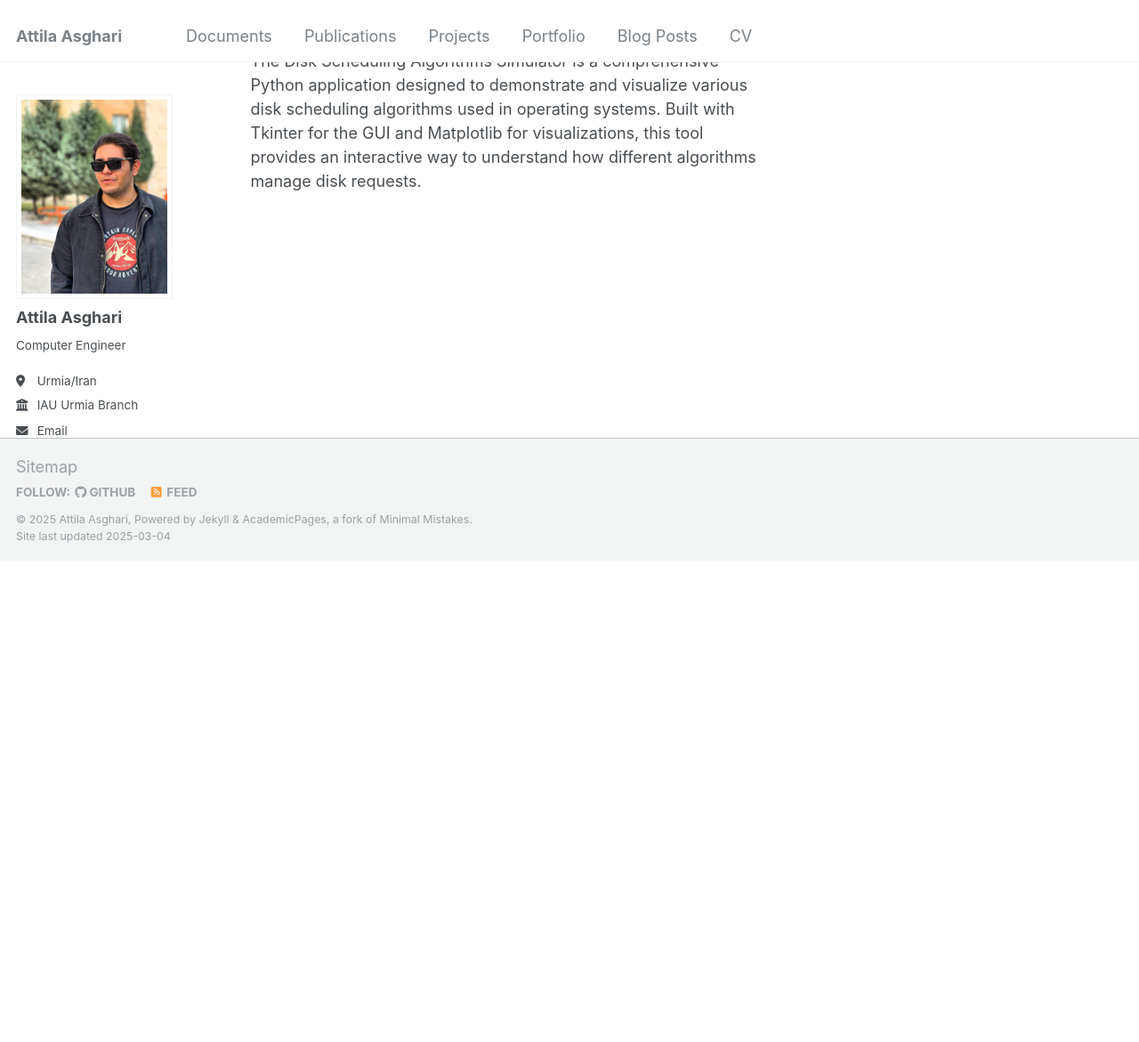
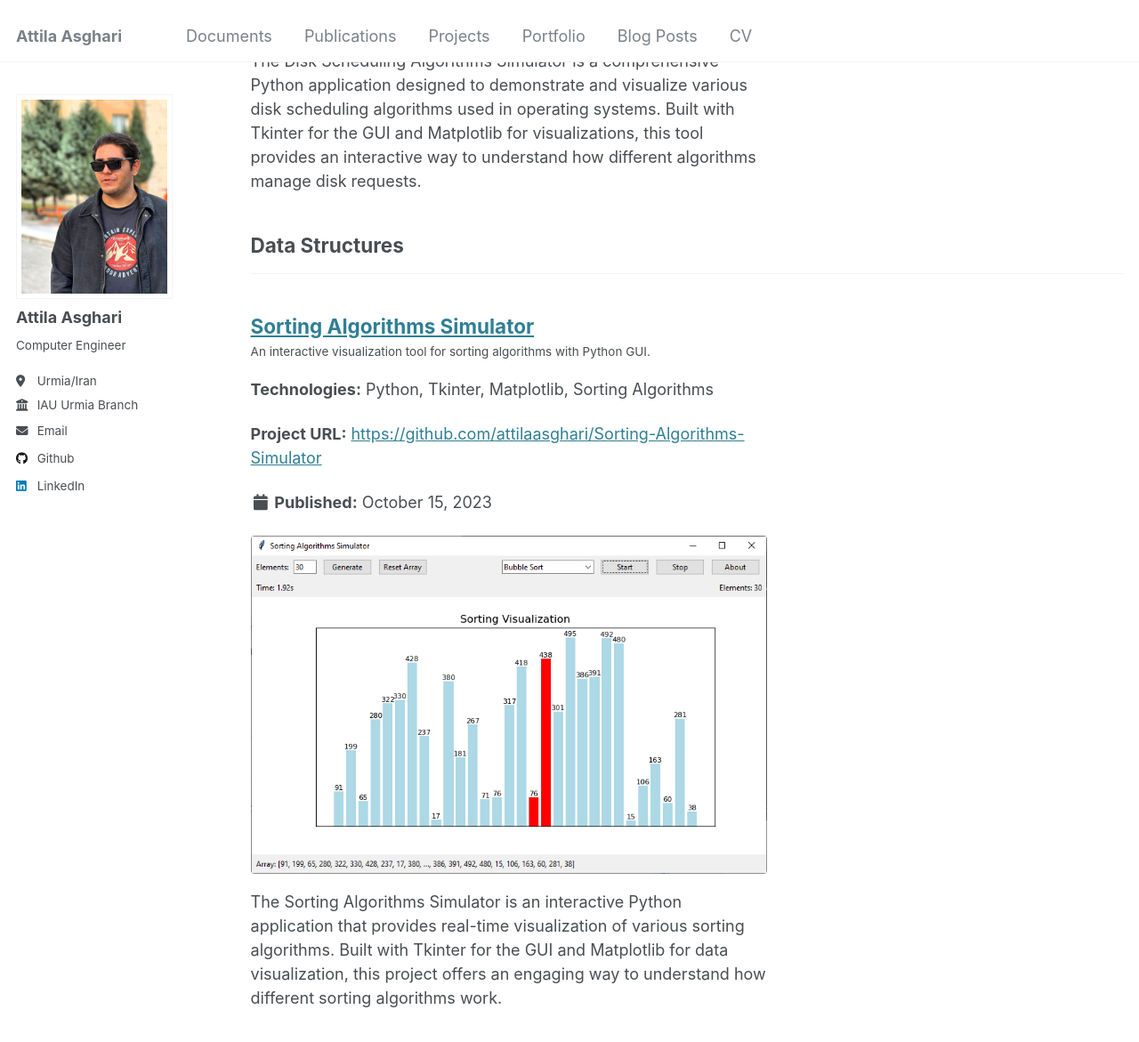
Before and after one commit to attilaasghari/attilaasghari.github.io, a Jekyll site: the page built from _pages/projects.html, in a window 1280 px wide and 1400 px high, scrolled down 1079 px. Shown: the top 1171 px of the window at 89% size. Built offline with Jekyll 4.4.1, drawn with Linux system fonts in a browser that asks for light colours; before the commit the page ends 1709 px from its top, so only the background shows below that.

Commit message:
projects disk and algorithm added

````diff
--- a/_config.yml
+++ b/_config.yml
@@ -102,6 +102,8 @@ project_category:
     title: "desktop"
   operating_systems:
     title: "Operating Systems"
+  data_structures:
+    title: "Data Structures"
 
 # Site Settings
 teaser                   :  # filename of teaser fallback teaser image placed in /images/, .e.g. "500x300.png"
--- /dev/null
+++ b/_projects/sorting-algorithms-simulator.md
@@ -0,0 +1,44 @@
+---
+title: "Sorting Algorithms Simulator"
+short_description: "An interactive visualization tool for sorting algorithms with Python GUI."
+category: "data_structures"
+technologies: ["Python", "Tkinter", "Matplotlib", "Sorting Algorithms"]
+project_url: "https://github.com/attilaasghari/Sorting-Algorithms-Simulator"
+date: "2023-10-15"
+image: "sorting-simulator.PNG"
+---
+
+The Sorting Algorithms Simulator is an interactive Python application that provides real-time visualization of various sorting algorithms. Built with Tkinter for the GUI and Matplotlib for data visualization, this project offers an engaging way to understand how different sorting algorithms work.
+
+**Key Features:**
+- Visualize 6+ sorting algorithms (Bubble Sort, Insertion Sort, Selection Sort, Merge Sort, Quick Sort, Heap Sort)
+- Real-time progress tracking with performance metrics
+- Customizable array size (3-500 elements)
+- Interactive controls: Start, Stop, Reset functionality
+- Detailed value labels and array display
+- About section with developer information
+
+**Technical Highlights:**
+- Object-oriented Python implementation
+- Generator-based animation system for smooth visualization
+- Dynamic array generation and reset capability
+- Comprehensive error handling and input validation
+- Clean, modular code structure
+
+**Educational Value:**
+This project serves as an excellent resource for:
+- Computer science students learning algorithms
+- Educators demonstrating sorting concepts
+- Developers interested in Python GUI programming
+- Anyone curious about algorithm visualization
+
+**Project Structure:**
+``` text
+sorting-algorithms-simulator/
+├── sorting_simulator.py # Main application code
+├── README.md # Project documentation
+└── images/ # Screenshots and visuals
+```
+
+
+Explore the code, contribute improvements, or use it as a learning resource. The project is open-source under MIT License, encouraging collaboration and innovation in algorithm education.
````
Also changed, not shown: images/sorting-simulator.PNG (added), 1 other file.
